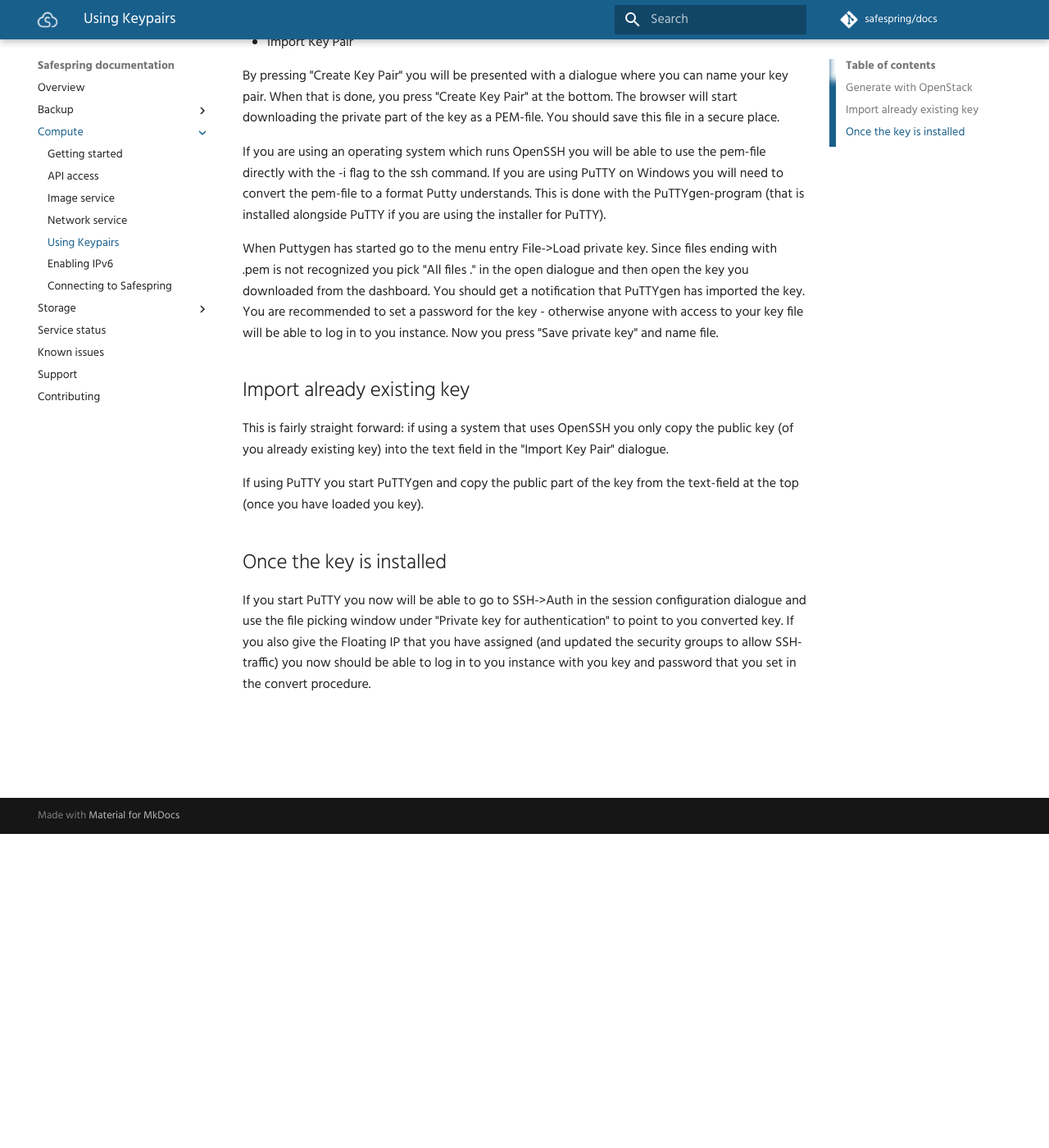
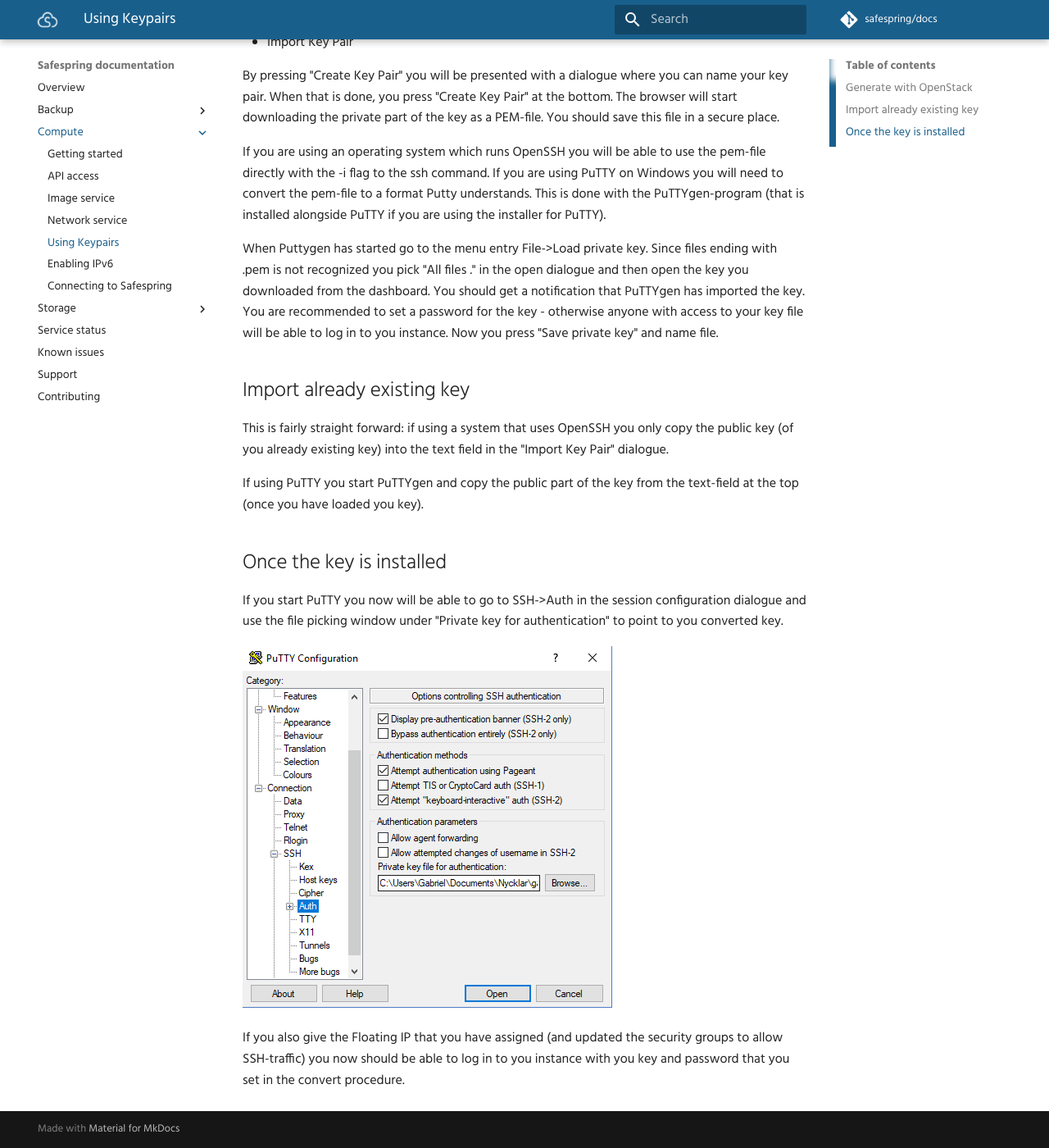
Before and after one commit to safespring/docs, an MkDocs documentation site: the page built from content/compute/keypairs.md, in a window 1280 px wide and 1400 px high, scrolled down 383 px. Shown: the whole window at 82% size. Built offline with MkDocs 1.6.1 and Material for MkDocs 9.7.7, drawn with Linux system fonts in a browser that asks for light colours; comment, search, counter and statistics services are not loaded; old or Windows-style settings are respelled for this version of MkDocs.

Commit message:
Added picture of Putty key dialogue to keypairs.md

```diff
--- a/content/compute/keypairs.md
+++ b/content/compute/keypairs.md
@@ -19,4 +19,8 @@
 If using PuTTY you start PuTTYgen and copy the public part of the key from the text-field at the top (once you have loaded you key).
 
 ##Once the key is installed
-If you start PuTTY you now will be able to go to SSH->Auth in the session configuration dialogue and use the file picking window under "Private key for authentication" to point to you converted key. If you also give the Floating IP that you have assigned (and updated the security groups to allow SSH-traffic) you now should be able to log in to you instance with you key and password that you set in the convert procedure.
+If you start PuTTY you now will be able to go to SSH->Auth in the session configuration dialogue and use the file picking window under "Private key for authentication" to point to you converted key.
+
+![Putty key dialogue](/images/putty-key.png)
+
+If you also give the Floating IP that you have assigned (and updated the security groups to allow SSH-traffic) you now should be able to log in to you instance with you key and password that you set in the convert procedure.
```
Also changed, not shown: content/images/putty-key.png (added).
